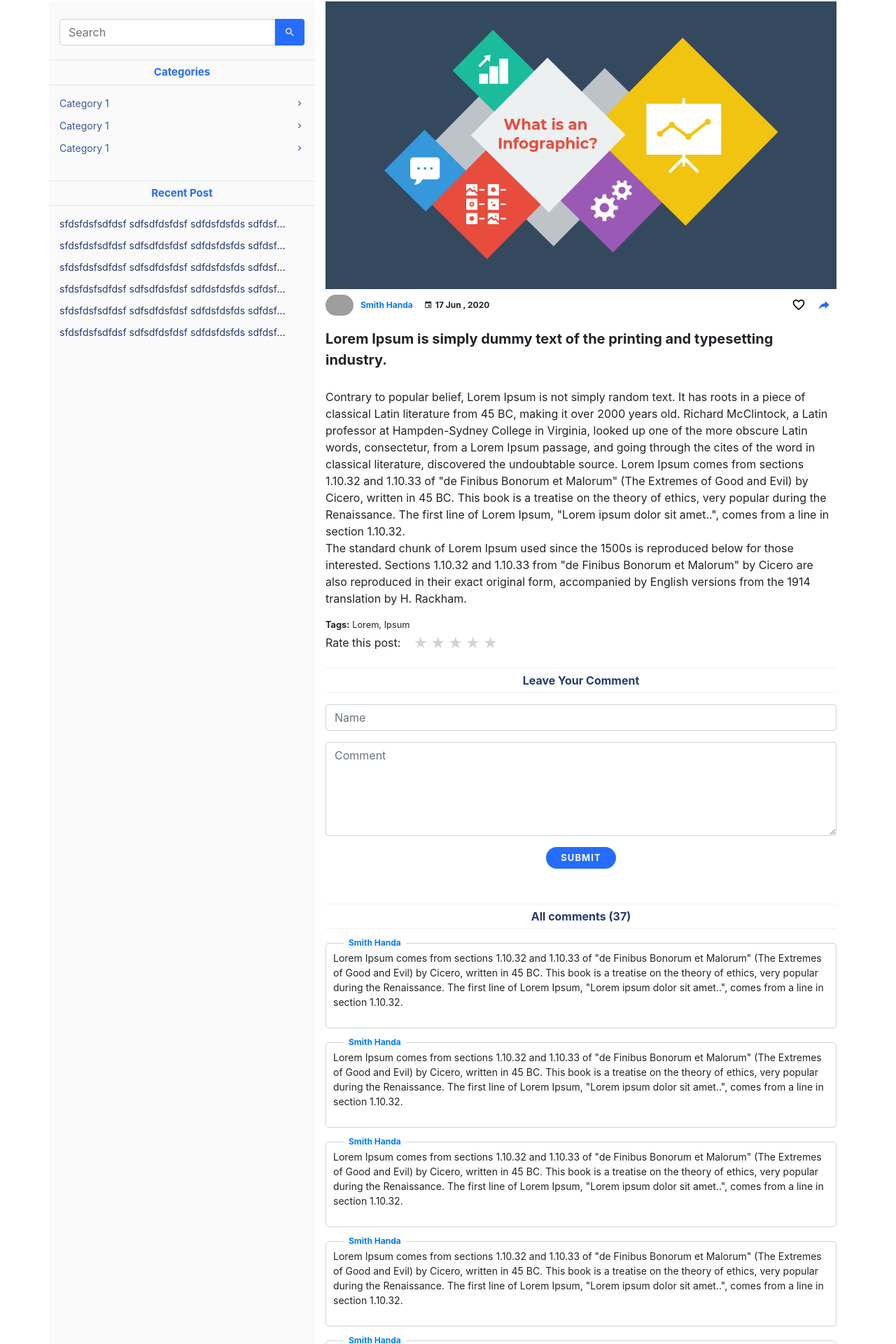
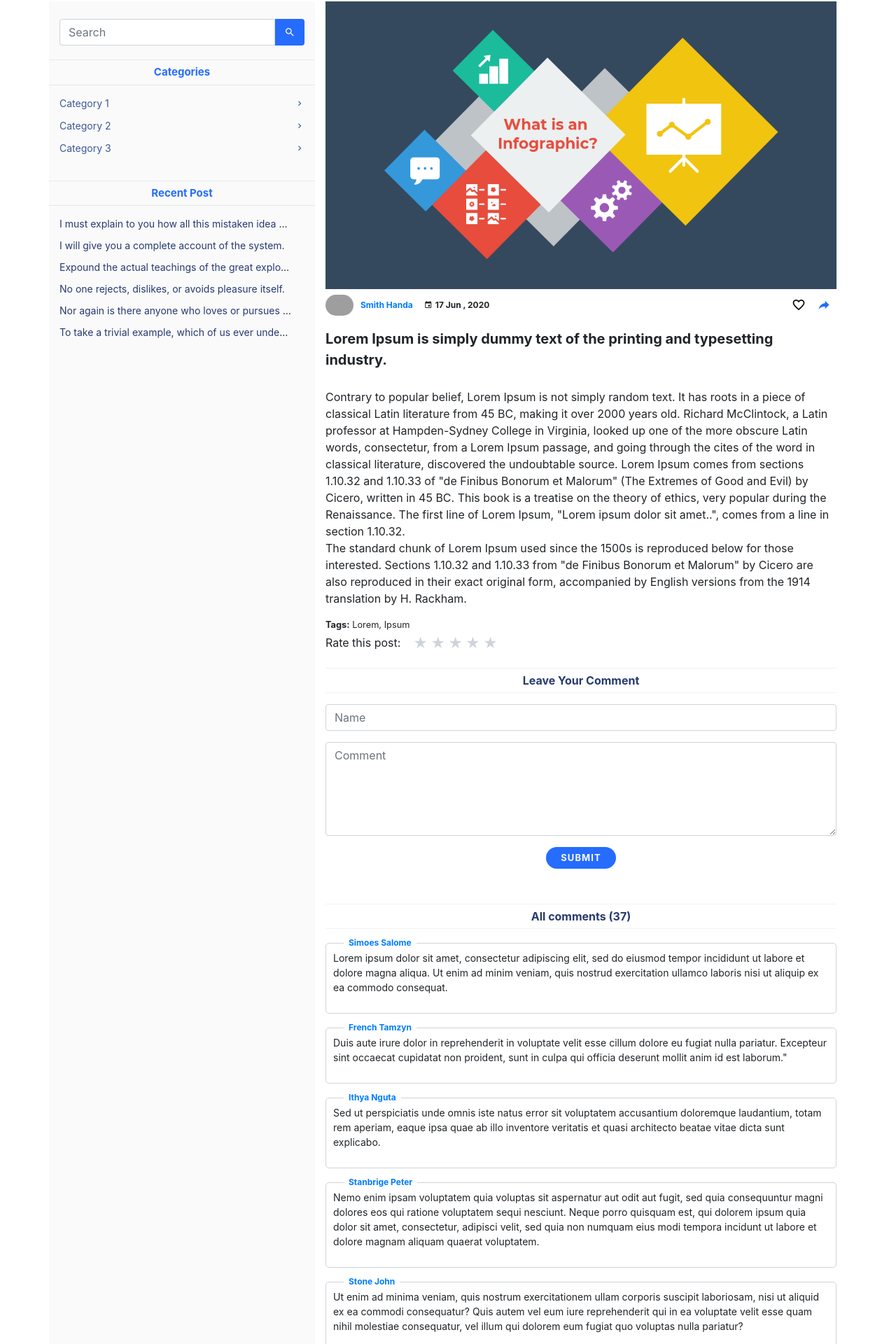
Before and after one commit to ashiqulemu/simple-theme, a Vue app: page /blog-details-left-sidebar in a window 1280 px wide. Shown: the part 225-2145 px from the top of the page at 70% size. Built offline with nearby package versions, Linux system fonts and the light colour scheme; grey boxes are pictures that could not be loaded.

Commit message:
Content editing

```diff
--- a/src/views/blog/blog-details-left.vue
+++ b/src/views/blog/blog-details-left.vue
@@ -36,20 +36,32 @@
                             </ul>
                         </li>
                         <li>
-                            <a href="#"
+                            <a href="#" data-toggle="collapse"
+                               data-target="#submenu-2"
                                class="category-item"
                             >
-                                <span>Category 1</span>
+                                <span>Category 2</span>
                                 <i class="mdi mdi-chevron-right"></i>
                             </a>
+                            <ul id="submenu-2" class="collapse">
+                                <li><a href="#"><i class="fa fa-angle-double-right"></i> SUBMENU 2.1</a></li>
+                                <li><a href="#"><i class="fa fa-angle-double-right"></i> SUBMENU 2.2</a></li>
+                                <li><a href="#"><i class="fa fa-angle-double-right"></i> SUBMENU 2.3</a></li>
+                            </ul>
                         </li>
                         <li>
-                            <a href="#"
+                            <a href="#" data-toggle="collapse"
+                               data-target="#submenu-3"
                                class="category-item"
                             >
-                                <span>Category 1</span>
+                                <span>Category 3</span>
                                 <i class="mdi mdi-chevron-right"></i>
                             </a>
+                            <ul id="submenu-3" class="collapse">
+                                <li><a href="#"><i class="fa fa-angle-double-right"></i> SUBMENU 3.1</a></li>
+                                <li><a href="#"><i class="fa fa-angle-double-right"></i> SUBMENU 3.2</a></li>
+                                <li><a href="#"><i class="fa fa-angle-double-right"></i> SUBMENU 3.3</a></li>
+                            </ul>
                         </li>
                     </ul>
                 </div>
@@ -57,24 +69,27 @@
                     <div class="post-title">Recent Post</div>
                     <ul class="post-box">
                         <li class="item">
-                            <a href="#">sfdsfdsfsdfdsf sdfsdfdsfdsf sdfdsfdsfds sdfdsfdsfdsf gfsdgfdgfdgf</a>
+                            <a href="#">I must explain to you how all this mistaken idea of denouncing pleasure and
+                                praising pain was born.</a>
                         </li>
                         <li class="item">
-                            <a href="#">sfdsfdsfsdfdsf sdfsdfdsfdsf sdfdsfdsfds sdfdsfdsfdsf gfsdgfdgfdgf</a>
+                            <a href="#">I will give you a complete account of the system.</a>
                         </li>
                         <li class="item">
-                            <a href="#">sfdsfdsfsdfdsf sdfsdfdsfdsf sdfdsfdsfds sdfdsfdsfdsf gfsdgfdgfdgf</a>
+                            <a href="#">Expound the actual teachings of the great explorer of the truth, the
+                                master-builder of human happiness.</a>
                         </li>
                         <li class="item">
-                            <a href="#">sfdsfdsfsdfdsf sdfsdfdsfdsf sdfdsfdsfds sdfdsfdsfdsf gfsdgfdgfdgf</a>
+                            <a href="#">No one rejects, dislikes, or avoids pleasure itself.</a>
                         </li>
                         <li class="item">
-                            <a href="#">sfdsfdsfsdfdsf sdfsdfdsfdsf sdfdsfdsfds sdfdsfdsfdsf gfsdgfdgfdgf</a>
+                            <a href="#">Nor again is there anyone who loves or pursues or desires to obtain pain of
+                                itself.</a>
                         </li>
                         <li class="item">
-                            <a href="#">sfdsfdsfsdfdsf sdfsdfdsfdsf sdfdsfdsfds sdfdsfdsfdsf gfsdgfdgfdgf</a>
+                            <a href="#">To take a trivial example, which of us ever undertakes laborious physical
+                                exercise, except to obtain some advantage from it</a>
                         </li>
-
 
                     </ul>
                 </div>
@@ -183,62 +198,49 @@
                         All comments (37)
                     </div>
                     <div class="comment-item ">
-                        <div class="comment-writer"><a href="#" class="writer">Smith Handa</a></div>
+                        <div class="comment-writer"><a href="#" class="writer">Simoes Salome</a></div>
                         <p class="comment-text">
-                            Lorem Ipsum comes from sections 1.10.32 and 1.10.33 of "de Finibus Bonorum et Malorum"
-                            (The Extremes of Good and Evil) by Cicero, written in 45 BC. This book is a treatise on the
-                            theory of ethics,
-                            very popular during the Renaissance. The first line of Lorem Ipsum, "Lorem ipsum dolor sit
-                            amet..", comes from
-                            a line in section 1.10.32.
+                            Lorem ipsum dolor sit amet, consectetur adipiscing elit, sed do eiusmod tempor incididunt
+                            ut labore et dolore magna aliqua. Ut enim ad minim veniam, quis nostrud exercitation
+                            ullamco laboris nisi ut aliquip ex ea commodo consequat.
                         </p>
 
                     </div>
                     <div class="comment-item">
-                        <div class="comment-writer"><a href="#" class="writer">Smith Handa</a></div>
+                        <div class="comment-writer"><a href="#" class="writer">French Tamzyn</a></div>
                         <p class="comment-text">
-                            Lorem Ipsum comes from sections 1.10.32 and 1.10.33 of "de Finibus Bonorum et Malorum"
-                            (The Extremes of Good and Evil) by Cicero, written in 45 BC. This book is a treatise on the
-                            theory of ethics,
-                            very popular during the Renaissance. The first line of Lorem Ipsum, "Lorem ipsum dolor sit
-                            amet..", comes from
-                            a line in section 1.10.32.
+                            Duis aute irure dolor in reprehenderit in voluptate velit esse cillum dolore eu fugiat
+                            nulla pariatur. Excepteur sint occaecat cupidatat non proident, sunt in culpa qui officia
+                            deserunt mollit anim id est laborum."
                         </p>
 
                     </div>
                     <div class="comment-item">
-                        <div class="comment-writer"><a href="#" class="writer">Smith Handa</a></div>
+                        <div class="comment-writer"><a href="#" class="writer">Ithya Nguta</a></div>
                         <p class="comment-text">
-                            Lorem Ipsum comes from sections 1.10.32 and 1.10.33 of "de Finibus Bonorum et Malorum"
-                            (The Extremes of Good and Evil) by Cicero, written in 45 BC. This book is a treatise on the
-                            theory of ethics,
-                            very popular during the Renaissance. The first line of Lorem Ipsum, "Lorem ipsum dolor sit
-                            amet..", comes from
-                            a line in section 1.10.32.
+                            Sed ut perspiciatis unde omnis iste natus error sit voluptatem accusantium doloremque
+                            laudantium, totam rem aperiam, eaque ipsa quae ab illo inventore veritatis et quasi
+                            architecto beatae vitae dicta sunt explicabo.
                         </p>
 
                     </div>
                     <div class="comment-item">
-                        <div class="comment-writer"><a href="#" class="writer">Smith Handa</a></div>
+                        <div class="comment-writer"><a href="#" class="writer">Stanbrige Peter</a></div>
                         <p class="comment-text">
-                            Lorem Ipsum comes from sections 1.10.32 and 1.10.33 of "de Finibus Bonorum et Malorum"
-                            (The Extremes of Good and Evil) by Cicero, written in 45 BC. This book is a treatise on the
-                            theory of ethics,
-                            very popular during the Renaissance. The first line of Lorem Ipsum, "Lorem ipsum dolor sit
-                            amet..", comes from
-                            a line in section 1.10.32.
+                            Nemo enim ipsam voluptatem quia voluptas sit aspernatur aut odit aut fugit, sed quia
+                            consequuntur magni dolores eos qui ratione voluptatem sequi nesciunt. Neque porro quisquam
+                            est, qui dolorem ipsum quia dolor sit amet, consectetur, adipisci velit, sed quia non
+                            numquam eius modi tempora incidunt ut labore et dolore magnam aliquam quaerat voluptatem.
                         </p>
 
                     </div>
                     <div class="comment-item">
-                        <div class="comment-writer"><a href="#" class="writer">Smith Handa</a></div>
+                        <div class="comment-writer"><a href="#" class="writer">Stone John</a></div>
                         <p class="comment-text">
-                            Lorem Ipsum comes from sections 1.10.32 and 1.10.33 of "de Finibus Bonorum et Malorum"
-                            (The Extremes of Good and Evil) by Cicero, written in 45 BC. This book is a treatise on the
-                            theory of ethics,
-                            very popular during the Renaissance. The first line of Lorem Ipsum, "Lorem ipsum dolor sit
-                            amet..", comes from
-                            a line in section 1.10.32.
+                            Ut enim ad minima veniam, quis nostrum exercitationem ullam corporis suscipit laboriosam,
+                            nisi ut aliquid ex ea commodi consequatur? Quis autem vel eum iure reprehenderit qui in ea
+                            voluptate velit esse quam nihil molestiae consequatur, vel illum qui dolorem eum fugiat quo
+                            voluptas nulla pariatur?
                         </p>
 
                     </div>
--- a/src/views/blog/blog-details-right.vue
+++ b/src/views/blog/blog-details-right.vue
@@ -111,62 +111,49 @@
                         All comments (37)
                     </div>
                     <div class="comment-item ">
-                        <div class="comment-writer"><a href="#" class="writer">Smith Handa</a></div>
+                        <div class="comment-writer"><a href="#" class="writer">Simoes Salome</a></div>
                         <p class="comment-text">
-                            Lorem Ipsum comes from sections 1.10.32 and 1.10.33 of "de Finibus Bonorum et Malorum"
-                            (The Extremes of Good and Evil) by Cicero, written in 45 BC. This book is a treatise on the
-                            theory of ethics,
-                            very popular during the Renaissance. The first line of Lorem Ipsum, "Lorem ipsum dolor sit
-                            amet..", comes from
-                            a line in section 1.10.32.
+                            Lorem ipsum dolor sit amet, consectetur adipiscing elit, sed do eiusmod tempor incididunt
+                            ut labore et dolore magna aliqua. Ut enim ad minim veniam, quis nostrud exercitation
+                            ullamco laboris nisi ut aliquip ex ea commodo consequat.
                         </p>
 
                     </div>
                     <div class="comment-item">
-                        <div class="comment-writer"><a href="#" class="writer">Smith Handa</a></div>
+                        <div class="comment-writer"><a href="#" class="writer">French Tamzyn</a></div>
                         <p class="comment-text">
-                            Lorem Ipsum comes from sections 1.10.32 and 1.10.33 of "de Finibus Bonorum et Malorum"
-                            (The Extremes of Good and Evil) by Cicero, written in 45 BC. This book is a treatise on the
-                            theory of ethics,
-                            very popular during the Renaissance. The first line of Lorem Ipsum, "Lorem ipsum dolor sit
-                            amet..", comes from
-                            a line in section 1.10.32.
+                            Duis aute irure dolor in reprehenderit in voluptate velit esse cillum dolore eu fugiat
+                            nulla pariatur. Excepteur sint occaecat cupidatat non proident, sunt in culpa qui officia
+                            deserunt mollit anim id est laborum."
                         </p>
 
                     </div>
                     <div class="comment-item">
-                        <div class="comment-writer"><a href="#" class="writer">Smith Handa</a></div>
+                        <div class="comment-writer"><a href="#" class="writer">Ithya Nguta</a></div>
                         <p class="comment-text">
-                            Lorem Ipsum comes from sections 1.10.32 and 1.10.33 of "de Finibus Bonorum et Malorum"
-                            (The Extremes of Good and Evil) by Cicero, written in 45 BC. This book is a treatise on the
-                            theory of ethics,
-                            very popular during the Renaissance. The first line of Lorem Ipsum, "Lorem ipsum dolor sit
-                            amet..", comes from
-                            a line in section 1.10.32.
+                            Sed ut perspiciatis unde omnis iste natus error sit voluptatem accusantium doloremque
+                            laudantium, totam rem aperiam, eaque ipsa quae ab illo inventore veritatis et quasi
+                            architecto beatae vitae dicta sunt explicabo.
                         </p>
 
                     </div>
                     <div class="comment-item">
-                        <div class="comment-writer"><a href="#" class="writer">Smith Handa</a></div>
+                        <div class="comment-writer"><a href="#" class="writer">Stanbrige Peter</a></div>
                         <p class="comment-text">
-                            Lorem Ipsum comes from sections 1.10.32 and 1.10.33 of "de Finibus Bonorum et Malorum"
-                            (The Extremes of Good and Evil) by Cicero, written in 45 BC. This book is a treatise on the
-                            theory of ethics,
-                            very popular during the Renaissance. The first line of Lorem Ipsum, "Lorem ipsum dolor sit
-                            amet..", comes from
-                            a line in section 1.10.32.
+                            Nemo enim ipsam voluptatem quia voluptas sit aspernatur aut odit aut fugit, sed quia
+                            consequuntur magni dolores eos qui ratione voluptatem sequi nesciunt. Neque porro quisquam
+                            est, qui dolorem ipsum quia dolor sit amet, consectetur, adipisci velit, sed quia non
+                            numquam eius modi tempora incidunt ut labore et dolore magnam aliquam quaerat voluptatem.
                         </p>
 
                     </div>
                     <div class="comment-item">
-                        <div class="comment-writer"><a href="#" class="writer">Smith Handa</a></div>
+                        <div class="comment-writer"><a href="#" class="writer">Stone John</a></div>
                         <p class="comment-text">
-                            Lorem Ipsum comes from sections 1.10.32 and 1.10.33 of "de Finibus Bonorum et Malorum"
-                            (The Extremes of Good and Evil) by Cicero, written in 45 BC. This book is a treatise on the
-                            theory of ethics,
-                            very popular during the Renaissance. The first line of Lorem Ipsum, "Lorem ipsum dolor sit
-                            amet..", comes from
-                            a line in section 1.10.32.
+                            Ut enim ad minima veniam, quis nostrum exercitationem ullam corporis suscipit laboriosam,
+                            nisi ut aliquid ex ea commodi consequatur? Quis autem vel eum iure reprehenderit qui in ea
+                            voluptate velit esse quam nihil molestiae consequatur, vel illum qui dolorem eum fugiat quo
+                            voluptas nulla pariatur?
                         </p>
 
                     </div>
@@ -220,20 +207,32 @@
                             </ul>
                         </li>
                         <li>
-                            <a href="#"
+                            <a href="#" data-toggle="collapse"
+                               data-target="#submenu-2"
                                class="category-item"
                             >
-                                <span>Category 1</span>
+                                <span>Category 2</span>
                                 <i class="mdi mdi-chevron-right"></i>
                             </a>
+                            <ul id="submenu-2" class="collapse">
+                                <li><a href="#"><i class="fa fa-angle-double-right"></i> SUBMENU 2.1</a></li>
+                                <li><a href="#"><i class="fa fa-angle-double-right"></i> SUBMENU 2.2</a></li>
+                                <li><a href="#"><i class="fa fa-angle-double-right"></i> SUBMENU 2.3</a></li>
+                            </ul>
                         </li>
                         <li>
-                            <a href="#"
+                            <a href="#" data-toggle="collapse"
+                               data-target="#submenu-3"
                                class="category-item"
                             >
-                                <span>Category 1</span>
+                                <span>Category 3</span>
                                 <i class="mdi mdi-chevron-right"></i>
                             </a>
+                            <ul id="submenu-3" class="collapse">
+                                <li><a href="#"><i class="fa fa-angle-double-right"></i> SUBMENU 3.1</a></li>
+                                <li><a href="#"><i class="fa fa-angle-double-right"></i> SUBMENU 3.2</a></li>
+                                <li><a href="#"><i class="fa fa-angle-double-right"></i> SUBMENU 3.3</a></li>
+                            </ul>
                         </li>
                     </ul>
                 </div>
@@ -241,29 +240,33 @@
                     <div class="post-title">Recent Post</div>
                     <ul class="post-box">
                         <li class="item">
-                            <a href="#">sfdsfdsfsdfdsf sdfsdfdsfdsf sdfdsfdsfds sdfdsfdsfdsf gfsdgfdgfdgf</a>
+                            <a href="#">I must explain to you how all this mistaken idea of denouncing pleasure and
+                                praising pain was born.</a>
                         </li>
                         <li class="item">
-                            <a href="#">sfdsfdsfsdfdsf sdfsdfdsfdsf sdfdsfdsfds sdfdsfdsfdsf gfsdgfdgfdgf</a>
+                            <a href="#">I will give you a complete account of the system.</a>
                         </li>
                         <li class="item">
-                            <a href="#">sfdsfdsfsdfdsf sdfsdfdsfdsf sdfdsfdsfds sdfdsfdsfdsf gfsdgfdgfdgf</a>
+                            <a href="#">Expound the actual teachings of the great explorer of the truth, the
+                                master-builder of human happiness.</a>
                         </li>
                         <li class="item">
-                            <a href="#">sfdsfdsfsdfdsf sdfsdfdsfdsf sdfdsfdsfds sdfdsfdsfdsf gfsdgfdgfdgf</a>
+                            <a href="#">No one rejects, dislikes, or avoids pleasure itself.</a>
                         </li>
                         <li class="item">
-                            <a href="#">sfdsfdsfsdfdsf sdfsdfdsfdsf sdfdsfdsfds sdfdsfdsfdsf gfsdgfdgfdgf</a>
+                            <a href="#">Nor again is there anyone who loves or pursues or desires to obtain pain of
+                                itself.</a>
                         </li>
                         <li class="item">
-                            <a href="#">sfdsfdsfsdfdsf sdfsdfdsfdsf sdfdsfdsfds sdfdsfdsfdsf gfsdgfdgfdgf</a>
+                            <a href="#">To take a trivial example, which of us ever undertakes laborious physical
+                                exercise, except to obtain some advantage from it</a>
                         </li>
-
 
                     </ul>
                 </div>
             </div>
         </div>
+
     </div>
 </template>
 <script>
```
